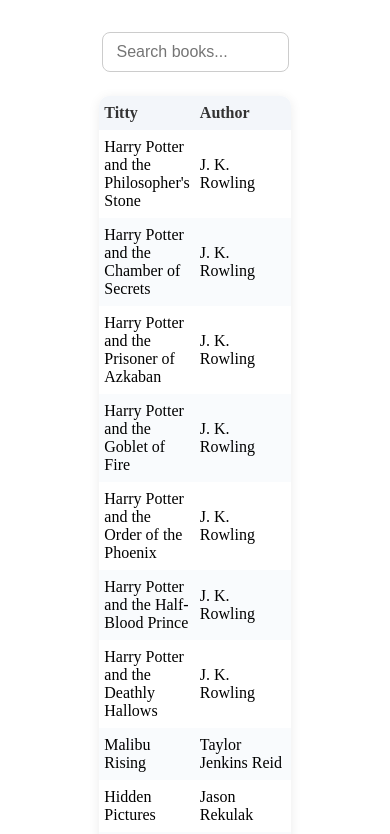
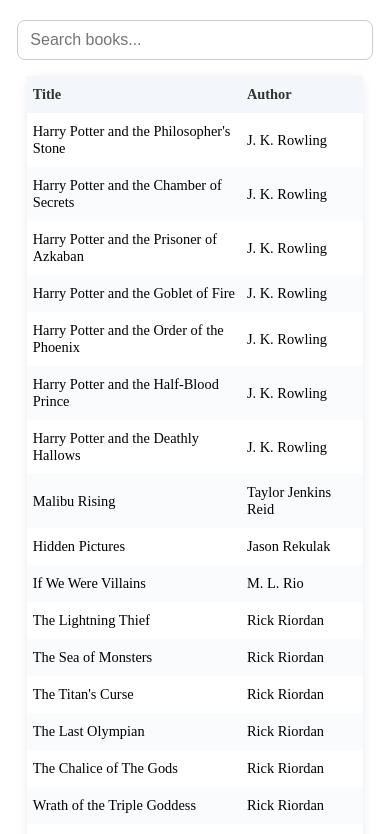
Before and after one commit to johnnovosel/jawnsite, a React (Vite) app: page / in a window 390 px wide. Shown: the top 834 px of the page. Built offline with nearby package versions, Linux system fonts and the light colour scheme.

Commit message:
Updated for Mobile

```diff
--- a/src/App.css
+++ b/src/App.css
@@ -1,14 +1,17 @@
 table {
   border-collapse: collapse;
-  width: 50%;
+  width: 90%;
+  max-width: 800px;
   margin-left: auto;
   margin-right: auto;
 }
 
 th, td {
   border-right: 1px solid black; /* Single vertical line between columns */
-  padding: 8px 5px; /* 8px top/bottom, 5px left/right */
+  padding: 12px 8px;
   text-align: left;
+  word-wrap: break-word;
+  max-width: 300px;
 }
 
 .searchbar input[type="text"] {
@@ -22,7 +25,8 @@
 }
 
 .searchbar {
-  width: 50%;
+  width: 90%;
+  max-width: 800px;
   margin: 32px auto 24px auto;
   display: flex;
   justify-content: center;
@@ -38,6 +42,8 @@
   box-shadow: 0 2px 12px rgba(0,0,0,0.08);
   border-radius: 10px;
   overflow: hidden;
+  overflow-x: auto;
+  -webkit-overflow-scrolling: touch;
 }
 
 th {
@@ -56,3 +62,26 @@
 table, th, td {
   border: none; /* Remove all other borders */
 }
+
+/* Mobile-specific styles */
+@media screen and (max-width: 600px) {
+  th, td {
+    padding: 10px 6px;
+    font-size: 0.9rem;
+  }
+
+  .searchbar {
+    width: 95%;
+    margin: 20px auto 16px auto;
+  }
+
+  .searchbar input[type="text"] {
+    padding: 10px 12px;
+  }
+}
+
+/* Add smooth scrolling for better mobile experience */
+* {
+  -webkit-overflow-scrolling: touch;
+  scroll-behavior: smooth;
+}
--- a/src/App.jsx
+++ b/src/App.jsx
@@ -43,7 +43,7 @@
     <table>
       <thead>
         <tr>
-          <th>Titty</th>
+          <th>Title</th>
           <th>Author</th>
         </tr>
       </thead>
```
